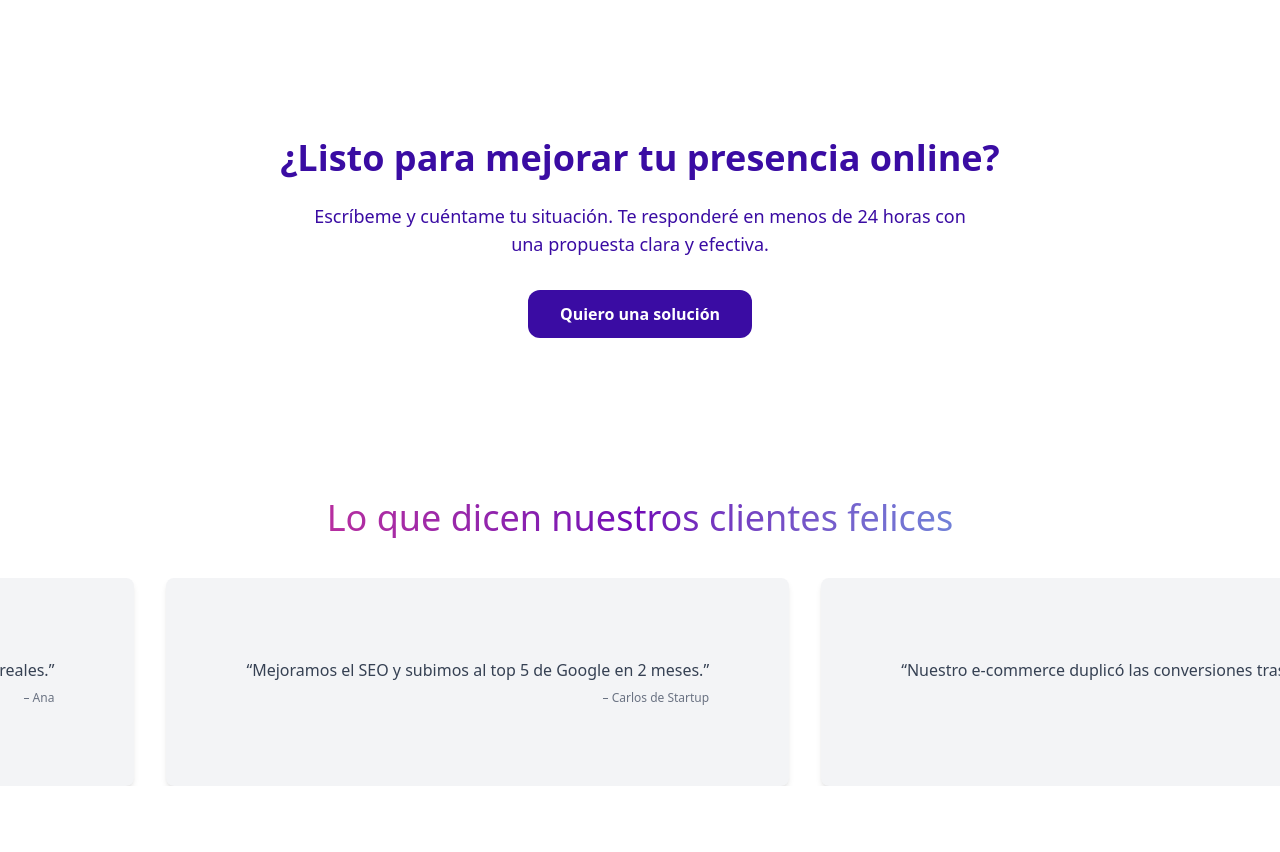
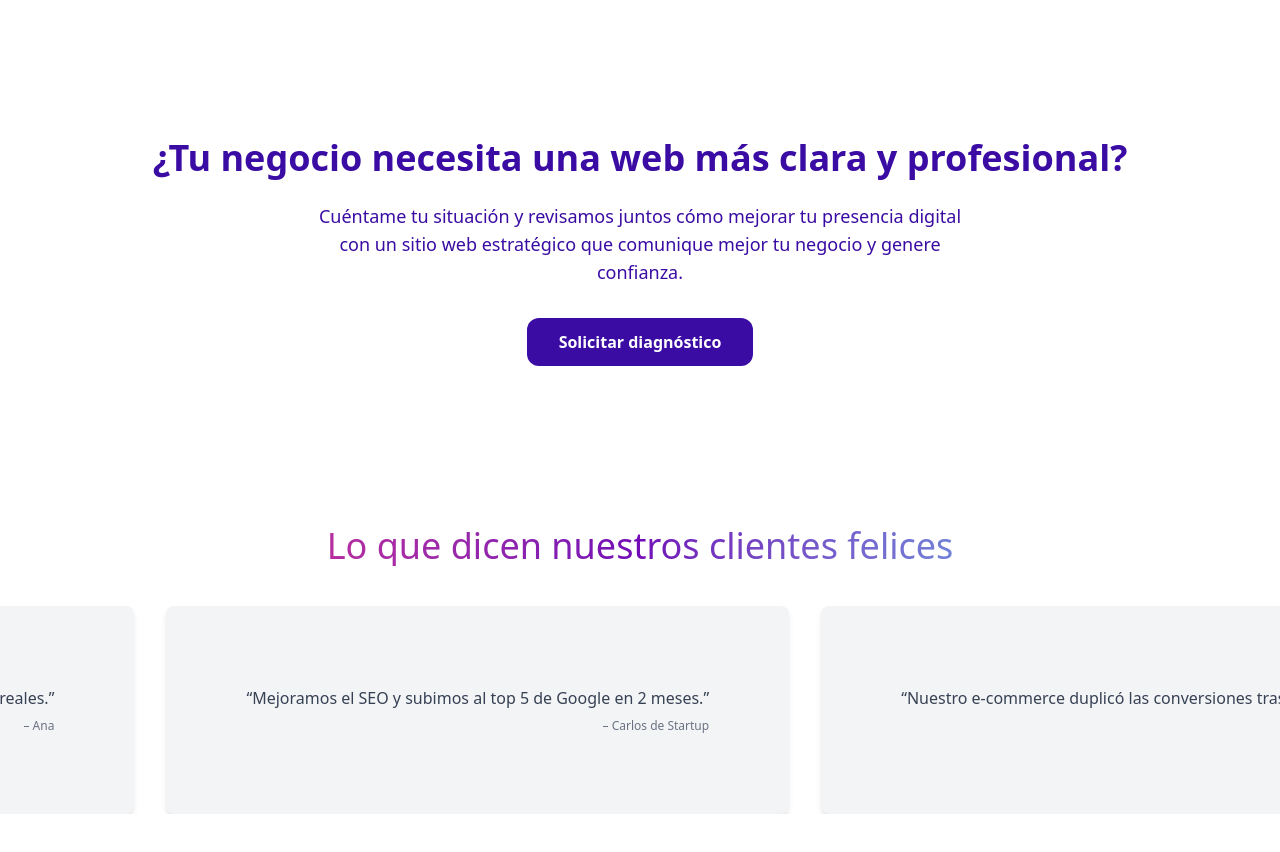
Before and after one commit to JPgitidaho/crecermarketing-web, a React (Vite) app: page / in a window 1280 px wide. Shown: the part 3440-4292 px from the top of the page. Built offline with nearby package versions, Linux system fonts and the light colour scheme.

Commit message:
ACTUALIZATION CTA

```diff
--- a/src/components/CTA.jsx
+++ b/src/components/CTA.jsx
@@ -10,16 +10,19 @@ function CTA() {
         transition={{ duration: 0.7 }}
       >
         <h2 className="text-3xl md:text-4xl font-bold mb-6">
-          ¿Listo para mejorar tu presencia online?
+          ¿Tu negocio necesita una web más clara y profesional?
         </h2>
+
         <p className="text-lg mb-8 max-w-2xl mx-auto">
-          Escríbeme y cuéntame tu situación. Te responderé en menos de 24 horas con una propuesta clara y efectiva.
+          Cuéntame tu situación y revisamos juntos cómo mejorar tu presencia digital
+          con un sitio web estratégico que comunique mejor tu negocio y genere confianza.
         </p>
+
         <a
           href="#contacto"
           className="inline-block px-8 py-3 text-white font-semibold bg-[#3a0ca3] rounded-xl hover:bg-[#7209b7] transition"
         >
-          Quiero una solución
+          Solicitar diagnóstico
         </a>
       </motion.div>
     </section>
```
